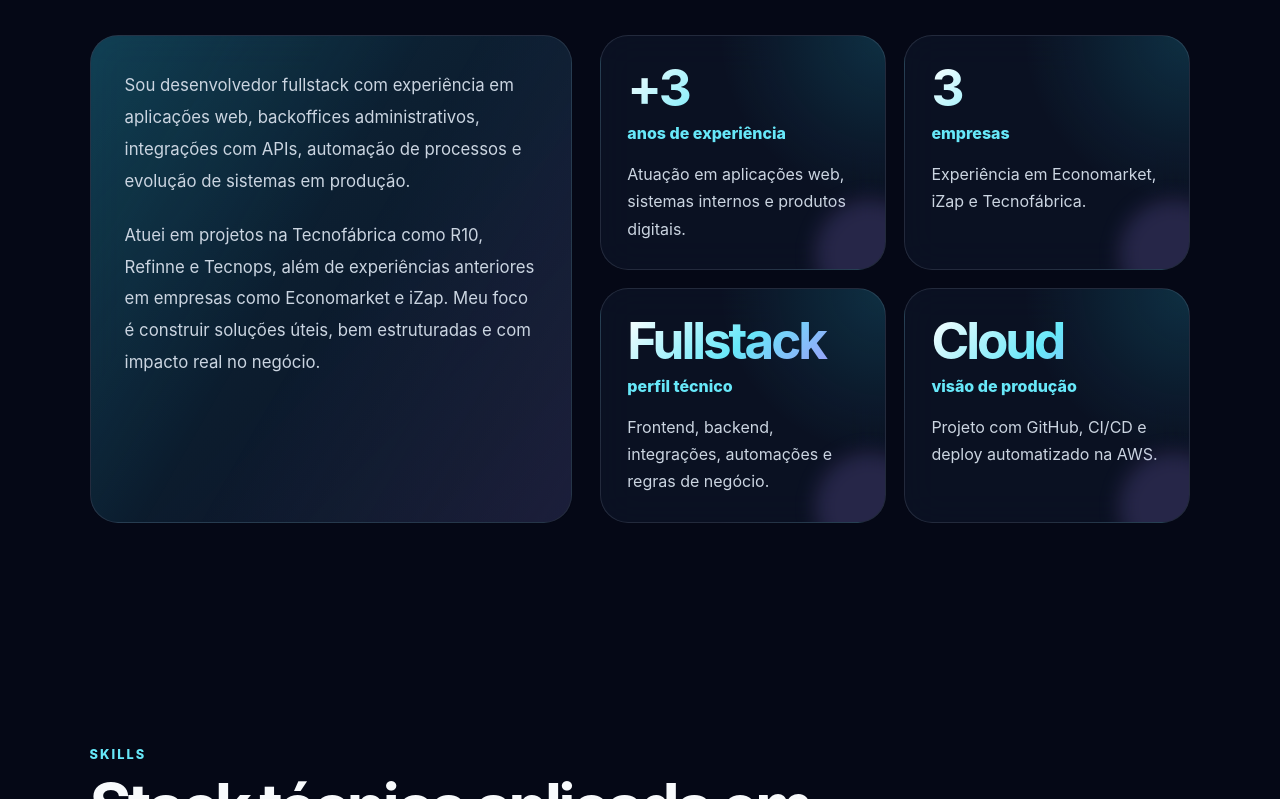
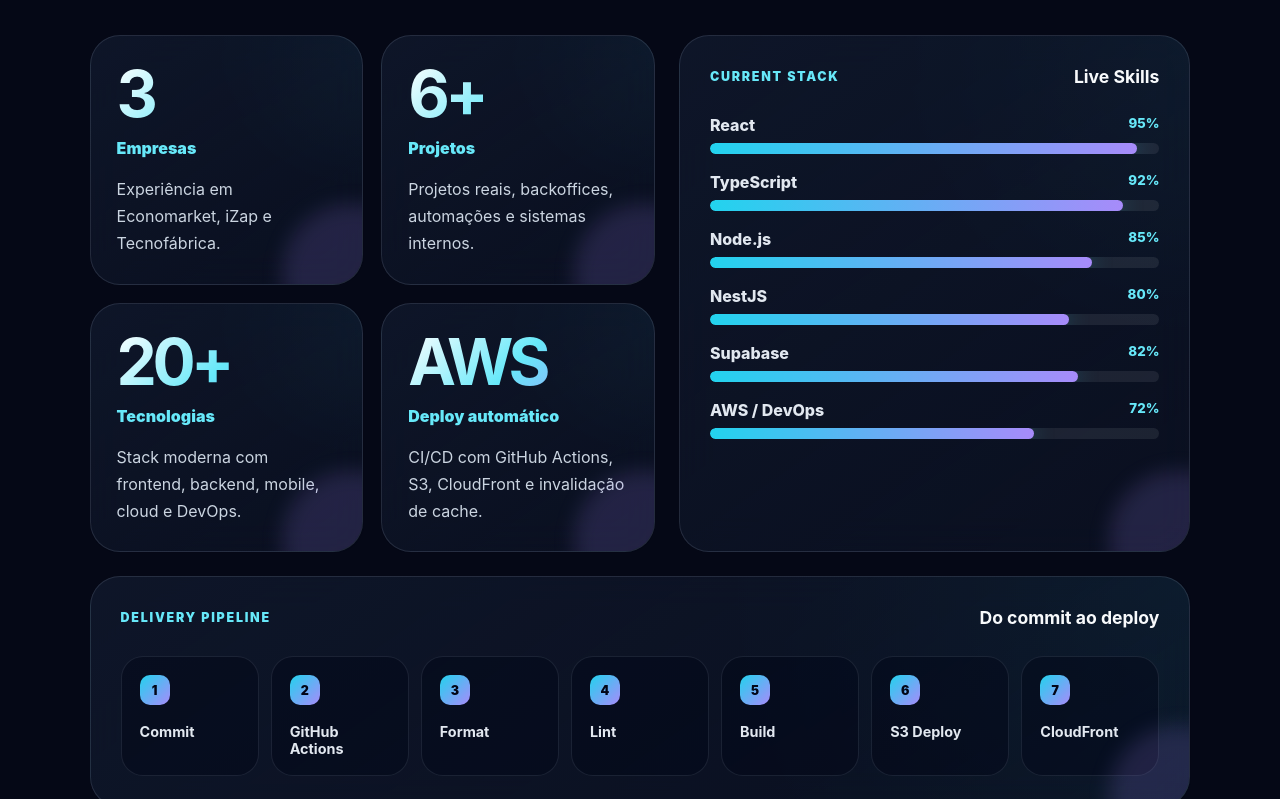
Before and after one commit to almyrneto/fullstack-portfolio, a React (Vite) app: page / in a window 1280 px wide. Shown: the part 1141-1940 px from the top of the page. Built offline with nearby package versions, Linux system fonts and the light colour scheme.

Commit message:
feat: add interactive developer dashboard

```diff
--- a/src/components/layout/Header.tsx
+++ b/src/components/layout/Header.tsx
@@ -9,6 +9,7 @@
 
       <div>
         <a href="/#about">Sobre</a>
+        <a href="/#dashboard">Dashboard</a>
         <a href="/#skills">Skills</a>
         <a href="/#projects">Projetos</a>
         <a href="/#experience">Experiência</a>
--- /dev/null
+++ b/src/components/ui/MetricCard.tsx
@@ -0,0 +1,30 @@
+import { motion } from 'framer-motion'
+
+type MetricCardProps = {
+  value: string
+  label: string
+  description: string
+  delay?: number
+}
+
+export function MetricCard({
+  value,
+  label,
+  description,
+  delay = 0,
+}: MetricCardProps) {
+  return (
+    <motion.article
+      className="metricCard"
+      initial={{ opacity: 0, y: 28 }}
+      whileInView={{ opacity: 1, y: 0 }}
+      whileHover={{ y: -8 }}
+      viewport={{ once: true }}
+      transition={{ duration: 0.45, delay }}
+    >
+      <strong>{value}</strong>
+      <span>{label}</span>
+      <p>{description}</p>
+    </motion.article>
+  )
+}
--- /dev/null
+++ b/src/components/ui/SectionHeader.tsx
@@ -0,0 +1,13 @@
+type SectionHeaderProps = {
+  eyebrow: string
+  title: string
+}
+
+export function SectionHeader({ eyebrow, title }: SectionHeaderProps) {
+  return (
+    <div className="sectionHeader">
+      <span>{eyebrow}</span>
+      <h2>{title}</h2>
+    </div>
+  )
+}
--- a/src/pages/Home/Home.tsx
+++ b/src/pages/Home/Home.tsx
@@ -3,6 +3,7 @@
 import { Projects } from '../../sections/Projects/Projects'
 import { Experience } from '../../sections/Experience/Experience'
 import { Contact } from '../../sections/Contact/Contact'
+import { Dashboard } from '../../sections/Dashboard/Dashboard'
 
 export function Home() {
   return (
@@ -36,6 +37,7 @@
         </div>
       </section>
 
+      <Dashboard />
       <About />
       <Skills />
       <Projects />
--- /dev/null
+++ b/src/sections/Dashboard/Dashboard.tsx
@@ -0,0 +1,131 @@
+import { motion } from 'framer-motion'
+import { MetricCard } from '../../components/ui/MetricCard'
+import { SectionHeader } from '../../components/ui/SectionHeader'
+
+const metrics = [
+  {
+    value: '3',
+    label: 'Empresas',
+    description: 'Experiência em Economarket, iZap e Tecnofábrica.',
+  },
+  {
+    value: '6+',
+    label: 'Projetos',
+    description: 'Projetos reais, backoffices, automações e sistemas internos.',
+  },
+  {
+    value: '20+',
+    label: 'Tecnologias',
+    description: 'Stack moderna com frontend, backend, mobile, cloud e DevOps.',
+  },
+  {
+    value: 'AWS',
+    label: 'Deploy automático',
+    description:
+      'CI/CD com GitHub Actions, S3, CloudFront e invalidação de cache.',
+  },
+]
+
+const stackLevels = [
+  { name: 'React', level: 95 },
+  { name: 'TypeScript', level: 92 },
+  { name: 'Node.js', level: 85 },
+  { name: 'NestJS', level: 80 },
+  { name: 'Supabase', level: 82 },
+  { name: 'AWS / DevOps', level: 72 },
+]
+
+const pipelineSteps = [
+  'Commit',
+  'GitHub Actions',
+  'Format',
+  'Lint',
+  'Build',
+  'S3 Deploy',
+  'CloudFront',
+]
+
+export function Dashboard() {
+  return (
+    <section className="section dashboardSection" id="dashboard">
+      <SectionHeader
+        eyebrow="Developer Dashboard"
+        title="Um resumo interativo da minha stack, experiência e fluxo de entrega."
+      />
+
+      <div className="dashboardGrid">
+        <div className="metricsGrid">
+          {metrics.map((metric, index) => (
+            <MetricCard
+              key={metric.label}
+              value={metric.value}
+              label={metric.label}
+              description={metric.description}
+              delay={index * 0.07}
+            />
+          ))}
+        </div>
+
+        <motion.article
+          className="dashboardPanel"
+          initial={{ opacity: 0, x: 32 }}
+          whileInView={{ opacity: 1, x: 0 }}
+          viewport={{ once: true }}
+          transition={{ duration: 0.55 }}
+        >
+          <div className="dashboardPanelHeader">
+            <span>Current Stack</span>
+            <strong>Live Skills</strong>
+          </div>
+
+          <div className="stackLevels">
+            {stackLevels.map((stack, index) => (
+              <div className="stackLevel" key={stack.name}>
+                <div className="stackLevelHeader">
+                  <span>{stack.name}</span>
+                  <small>{stack.level}%</small>
+                </div>
+
+                <div className="stackTrack">
+                  <motion.div
+                    className="stackFill"
+                    initial={{ width: 0 }}
+                    whileInView={{ width: `${stack.level}%` }}
+                    viewport={{ once: true }}
+                    transition={{
+                      duration: 1,
+                      delay: index * 0.08,
+                      ease: 'easeOut',
+                    }}
+                  />
+                </div>
+              </div>
+            ))}
+          </div>
+        </motion.article>
+      </div>
+
+      <motion.article
+        className="pipelinePanel"
+        initial={{ opacity: 0, y: 34 }}
+        whileInView={{ opacity: 1, y: 0 }}
+        viewport={{ once: true }}
+        transition={{ duration: 0.55 }}
+      >
+        <div className="dashboardPanelHeader">
+          <span>Delivery Pipeline</span>
+          <strong>Do commit ao deploy</strong>
+        </div>
+
+        <div className="pipelineFlow">
+          {pipelineSteps.map((step, index) => (
+            <div className="pipelineStep" key={step}>
+              <span>{index + 1}</span>
+              <strong>{step}</strong>
+            </div>
+          ))}
+        </div>
+      </motion.article>
+    </section>
+  )
+}
--- a/src/styles/app.css
+++ b/src/styles/app.css
@@ -1078,3 +1078,198 @@
 .brand:hover {
   color: #67e8f9;
 }
+
+.dashboardSection {
+  position: relative;
+}
+
+.dashboardGrid {
+  display: grid;
+  grid-template-columns: 1.05fr 0.95fr;
+  gap: 24px;
+  align-items: stretch;
+}
+
+.metricsGrid {
+  display: grid;
+  grid-template-columns: repeat(2, minmax(0, 1fr));
+  gap: 18px;
+}
+
+.metricCard,
+.dashboardPanel,
+.pipelinePanel {
+  position: relative;
+  overflow: hidden;
+  border-radius: 30px;
+  border: 1px solid rgba(148, 163, 184, 0.18);
+  background:
+    linear-gradient(145deg, rgba(15, 23, 42, 0.94), rgba(15, 23, 42, 0.5)),
+    radial-gradient(
+      circle at top right,
+      rgba(34, 211, 238, 0.14),
+      transparent 42%
+    );
+  backdrop-filter: blur(18px);
+}
+
+.metricCard {
+  min-height: 220px;
+  padding: 26px;
+}
+
+.metricCard::after,
+.dashboardPanel::after,
+.pipelinePanel::after {
+  content: '';
+  position: absolute;
+  width: 140px;
+  height: 140px;
+  right: -60px;
+  bottom: -60px;
+  border-radius: 999px;
+  background: rgba(167, 139, 250, 0.16);
+  filter: blur(10px);
+}
+
+.metricCard strong {
+  display: block;
+  font-size: clamp(2.4rem, 5vw, 4rem);
+  line-height: 1;
+  letter-spacing: -0.07em;
+  background: linear-gradient(135deg, #ffffff, #67e8f9, #a78bfa);
+  -webkit-background-clip: text;
+  color: transparent;
+}
+
+.metricCard span {
+  display: block;
+  margin-top: 12px;
+  color: #67e8f9;
+  font-weight: 900;
+}
+
+.metricCard p {
+  position: relative;
+  margin: 18px 0 0;
+  color: #cbd5e1;
+  line-height: 1.7;
+}
+
+.dashboardPanel,
+.pipelinePanel {
+  padding: 30px;
+}
+
+.dashboardPanelHeader {
+  position: relative;
+  display: flex;
+  justify-content: space-between;
+  gap: 18px;
+  align-items: center;
+  margin-bottom: 28px;
+}
+
+.dashboardPanelHeader span {
+  color: #67e8f9;
+  font-size: 0.78rem;
+  font-weight: 900;
+  text-transform: uppercase;
+  letter-spacing: 0.14em;
+}
+
+.dashboardPanelHeader strong {
+  color: #f8fafc;
+  font-size: 1.1rem;
+}
+
+.stackLevels {
+  position: relative;
+  display: grid;
+  gap: 18px;
+}
+
+.stackLevelHeader {
+  display: flex;
+  justify-content: space-between;
+  margin-bottom: 8px;
+  color: #e2e8f0;
+  font-weight: 800;
+}
+
+.stackLevelHeader small {
+  color: #67e8f9;
+}
+
+.stackTrack {
+  height: 11px;
+  overflow: hidden;
+  border-radius: 999px;
+  background: rgba(255, 255, 255, 0.08);
+}
+
+.stackFill {
+  height: 100%;
+  border-radius: inherit;
+  background: linear-gradient(90deg, #22d3ee, #a78bfa);
+  box-shadow: 0 0 22px rgba(34, 211, 238, 0.35);
+}
+
+.pipelinePanel {
+  margin-top: 24px;
+}
+
+.pipelineFlow {
+  position: relative;
+  display: grid;
+  grid-template-columns: repeat(7, minmax(0, 1fr));
+  gap: 12px;
+}
+
+.pipelineStep {
+  position: relative;
+  min-height: 110px;
+  padding: 18px;
+  border-radius: 22px;
+  background: rgba(2, 6, 23, 0.42);
+  border: 1px solid rgba(148, 163, 184, 0.14);
+}
+
+.pipelineStep span {
+  display: grid;
+  place-items: center;
+  width: 30px;
+  height: 30px;
+  border-radius: 10px;
+  color: #020617;
+  background: linear-gradient(135deg, #22d3ee, #a78bfa);
+  font-size: 0.78rem;
+  font-weight: 900;
+}
+
+.pipelineStep strong {
+  display: block;
+  margin-top: 18px;
+  color: #e2e8f0;
+  font-size: 0.9rem;
+}
+
+@media (max-width: 1100px) {
+  .dashboardGrid {
+    grid-template-columns: 1fr;
+  }
+
+  .pipelineFlow {
+    grid-template-columns: repeat(4, minmax(0, 1fr));
+  }
+}
+
+@media (max-width: 720px) {
+  .metricsGrid {
+    grid-template-columns: 1fr;
+  }
+
+  .pipelineFlow {
+    grid-template-columns: 1fr;
+  }
+}
```
